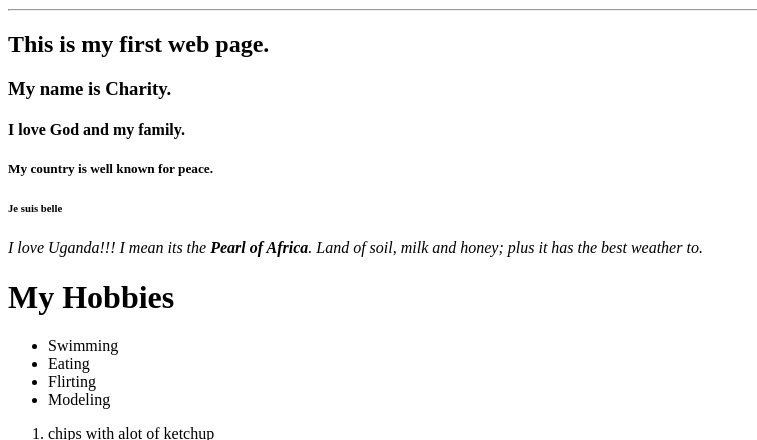
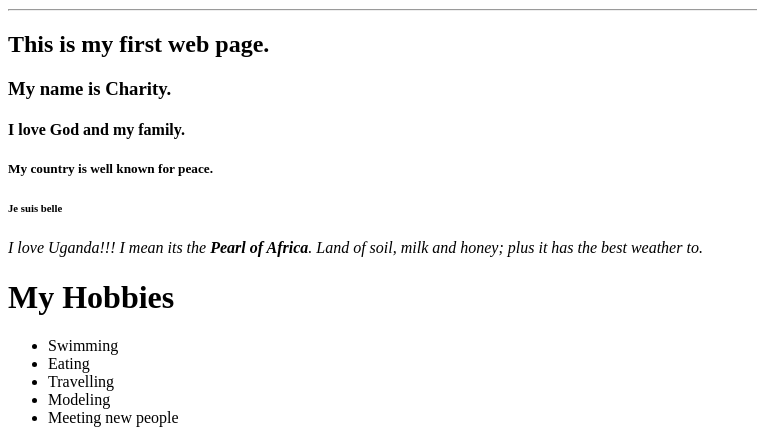
Before and after one commit to CharityEdna/codequeen, a plain HTML site: page index.html in a window 1280 px wide. Shown: the part 334-774 px from the top of the page, without its empty margins (0-757 px from the left). Drawn offline with Linux system fonts and the light colour scheme.

Commit message:
Update index.html

```diff
--- a/index.html
+++ b/index.html
@@ -20,8 +20,9 @@
     <ul>
         <li>Swimming</li>
         <li>Eating</li>
-        <li>Flirting</li>
+        <li>Travelling</li>
         <li>Modeling</li>
+        <li>Meeting new people</li>
     </ul>
     <ol>
         <li>chips with alot of ketchup</li>
```
